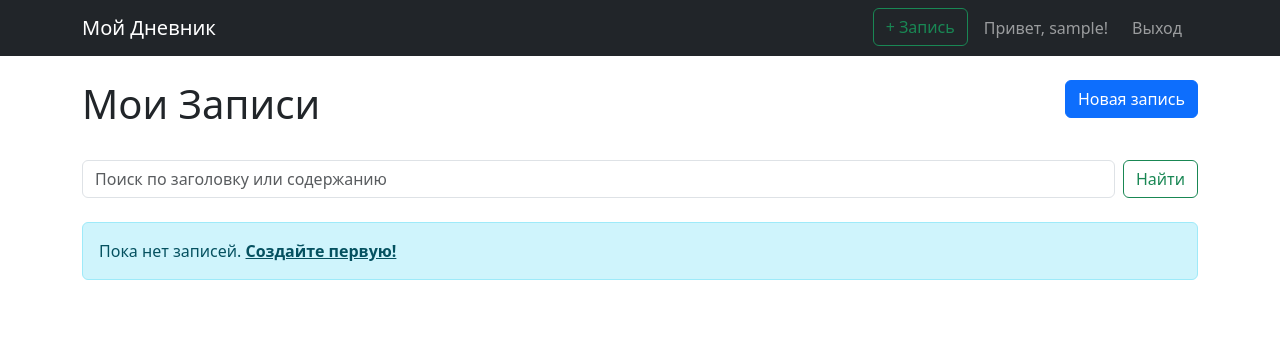
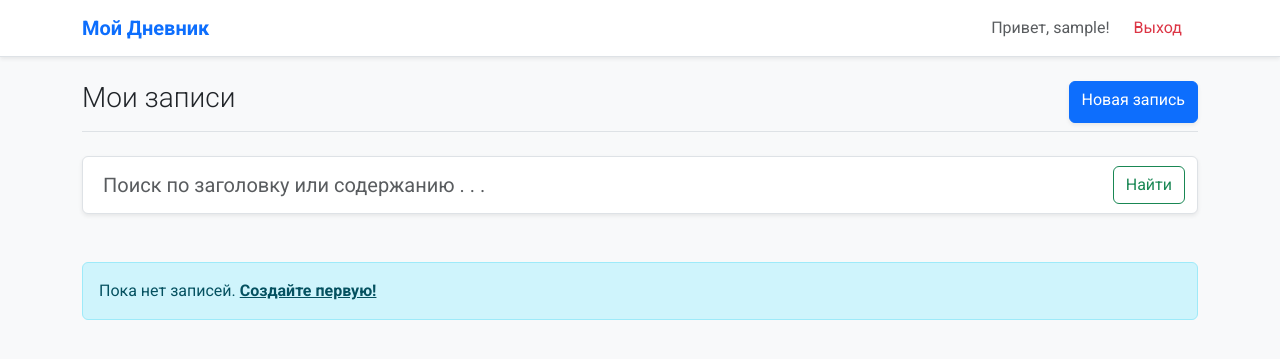
Before and after one commit to Klimchuk-sergei/diary_project, a Django app: page / in a window 1280 px wide. Shown: the top 359 px of the page. Run offline with Django 5.2, Linux system fonts and the light colour scheme; the visitor is signed in with stand-in values (Sample User, id 1); data that the repository does not hold is empty; some libraries are stand-ins or nearby versions.

Commit message:
create templates finish

```diff
--- a/config/settings.py
+++ b/config/settings.py
@@ -22,6 +22,7 @@ INSTALLED_APPS = [
     'users',
     'widget_tweaks',
     'django_bootstrap5',
+    'django.contrib.sites',
 ]
 
 MIDDLEWARE = [
@@ -94,7 +95,9 @@ DEFAULT_AUTO_FIELD = 'django.db.models.BigAutoField'
 
 LOGIN_REDIRECT_URL = '/'
 LOGOUT_REDIRECT_URL = '/'
-LOGIN_URL = '/login/'
+LOGIN_URL = '/auth/login/'
+
+SITE_ID = 1
 
 EMAIL_BACKEND = 'django.core.mail.backends.smtp.EmailBackend'
 EMAIL_HOST = os.getenv('EMAIL_HOST')
--- a/config/urls.py
+++ b/config/urls.py
@@ -4,7 +4,7 @@ from django.urls import path, include
 urlpatterns = [
     path('admin/', admin.site.urls),
     # авторизация, login, logout
-    path('', include('django.contrib.auth.urls')),
+    path('auth/', include('django.contrib.auth.urls')),
     # регистрация, профиль
     path('users/', include('users.urls', namespace='users')),
     # дневник, main page
--- a/diary/templates/base.html
+++ b/diary/templates/base.html
@@ -1,30 +1,48 @@
 {% load static %}
 <!DOCTYPE html>
+
 <html lang="ru">
 <head>
     <meta charset="UTF-8">
     <meta name="viewport" content="width=device-width, initial-scale=1.0">
     <title>{% block title %}Личный Дневник{% endblock %}</title>
+
+    <link rel="preconnect" href="https://fonts.googleapis.com">
+    <link rel="preconnect" href="https://fonts.gstatic.com" crossorigin>
+    <link href="https://fonts.googleapis.com/css2?family=Roboto:wght@300;400;700&display=swap" rel="stylesheet">
+
     {% load django_bootstrap5 %}
     {% bootstrap_css %}
+
+    <style>
+        /* Применяем шрифт ко всему телу документа */
+        body {
+            font-family: 'Roboto', sans-serif !important;
+        }
+        /* Делаем заголовки немного тоньше для современного вида (опционально) */
+        h1, h2, h3, h4, h5, h6 {
+            font-weight: 300;
+        }
+    </style>
+
 </head>
-<body>
-    <nav class="navbar navbar-expand-lg navbar-dark bg-dark">
+<body class="bg-light"> <!-- фон сайта -->
+    <nav class="navbar navbar-expand-lg navbar-light bg-white border-bottom shadow-sm">
         <div class="container">
-            <a class="navbar-brand" href="{% url 'diary:entry_list' %}">Мой Дневник</a>
+            <a class="navbar-brand text-primary fw-bold" href="{% url 'diary:entry_list' %}">Мой Дневник</a>
             <div class="collapse navbar-collapse" id="navbarNav">
                 <ul class="navbar-nav ms-auto">
                     {% if user.is_authenticated %}
+<!--                        <li class="nav-item">-->
+<!--                            <a class="btn btn-primary me-2" href="{% url 'diary:entry_create' %}">+ Запись</a>-->
+<!--                        </li>-->
                         <li class="nav-item">
-                            <a class="btn btn-outline-success me-2" href="{% url 'diary:entry_create' %}">+ Запись</a>
-                        </li>
-                        <li class="nav-item">
-                            <span class="nav-link">Привет, {{ user.username }}!</span>
+                            <span class="nav-link text-muted">Привет, {{ user.username }}!</span>
                         </li>
                         <li class="nav-item">
                             <form method="post" action="{% url 'logout' %}" class="d-inline">
                                 {% csrf_token %}
-                                <button type="submit" class="nav-link btn btn-link" style="border: none; background: none; color: rgba(255,255,255,.55); padding: 0.5rem 1rem; cursor: pointer;">
+                                <button type="submit" class="nav-link btn btn-link text-danger" style="border: none; background: none; color: rgba(255,255,255,.55); padding: 0.5rem 1rem; cursor: pointer;">
                                     Выход
                                 </button>
                             </form>
@@ -34,7 +52,7 @@
                             <a class="nav-link" href="{% url 'login' %}">Вход</a>
                         </li>
                         <li class="nav-item">
-                            <a class="nav-link btn btn-sm btn-outline-info ms-2" href="{% url 'users:register' %}">Регистрация</a>
+                            <a class="btn btn-outline-primary ms-2" href="{% url 'users:register' %}">Регистрация</a>
                         </li>
                     {% endif %}
                 </ul>
--- a/diary/templates/diary/entry_list.html
+++ b/diary/templates/diary/entry_list.html
@@ -3,22 +3,20 @@
 {% block title %}Мои записи{% endblock %}
 
 {% block content %}
-<div class="row mb-4">
-    <div class="col-md-8">
-        <h1>Мои Записи</h1>
-    </div>
-    <div class="col-md-4 text-end">
-        <a href="{% url 'diary:entry_create' %}" class="btn btn-primary">
-            <i class="fas fa-plus"></i> Новая запись
-        </a>
-    </div>
+<div class="d-flex justify-content-between align-item-center mb-4 border-bottom pb-2">
+    <h1 class="h3 fw-light">Мои записи</h1>
+
+    <a href="{% url 'diary:entry_create' %}" class="btn btn-primary btm-lg shadow-sm">
+         Новая запись
+    </a>
+
 </div>
 
 <!-- ФОРМА ПОИСКА  -->
-<form method="GET" class="d-flex mb-4" role="search">
-    <input class="form-control me-2" type="search" placeholder="Поиск по заголовку или содержанию"
+<form method="GET" class="d-flex mb-5 p-1 bg-white rounded shadow-sm border" role="search">
+    <input class="form-control form-control-lg me-3 border-0" type="search" placeholder="Поиск по заголовку или содержанию . . ."
            aria-label="Search" name="q" value="{{ request.GET.q|default:'' }}">
-    <button class="btn btn-outline-success" type="submit">Найти</button>
+    <button class="btn btn-outline-success align-self-center me-2" type="submit">Найти</button>
 </form>
 
 
@@ -26,19 +24,22 @@
     <div class="row row-cols-1 row-cols-md-2 row-cols-lg-3 g-4">
         {% for entry in entries %}
             <div class="col">
-                <div class="card h-100 shadow-sm">
+                <div class="card h-100 shadow-lg border-0 rounded-3">
                     <div class="card-body d-flex flex-column">
-                        <h5 class="card-title text-primary">{{ entry.title }}</h5>
-                        <p class="card-text text-muted small">
-                            {{ entry.content|truncatechars:100 }}
+                        <h4 class="card-title text-primary mb-3">{{ entry.title }}</h4>
+                        <p class="card-text text-muted small mb-4">
+                            {{ entry.content|truncatechars:150 }}
                         </p>
-                        <div class="mt-auto pt-3 border-top">
+                        <div class="mt-auto d-flex justify-content-between align-items-center pt-3 border-top">
                             <a href="{% url 'diary:entry_detail' pk=entry.pk %}" class="btn btn-sm btn-info">
                                 Подробнее
                             </a>
+                            <a href="{% url 'diary:entry_update' pk=entry.pk %}" class="btn btn-sm btn-outline-secondary">
+                                Редактировать
+                            </a>
                         </div>
                     </div>
-                    <div class="card-footer text-muted small">
+                    <div class="card-footer bg-light text-muted small">
                         Создано: {{ entry.created_at|date:"d M Y" }}
                     </div>
                 </div>
--- a/users/templates/registration/login.html
+++ b/users/templates/registration/login.html
@@ -7,6 +7,9 @@
 <div class="row justify-content-center">
     <div class="col-md-6">
         <h1 class="mb-4">Вход</h1>
+        <div class="text-end mb-3">
+            <a href="{% url 'password_reset' %}" class="small text-muted">Забыли пароль?</a>
+        </div>
         <form method="post" class="card p-4 shadow-sm">
             {% csrf_token %}
 
--- a/users/templates/registration/password_reset_subject.txt
+++ b/users/templates/registration/password_reset_subject.txt
@@ -0,0 +1 @@
+Сброс пароля для {{ site_name }}
--- a/users/views.py
+++ b/users/views.py
@@ -1,9 +1,9 @@
 from django.urls import reverse_lazy
 from django.views.generic import CreateView
-from django.contrib.auth.forms import UserCreationForm
+from .forms import CustomUserCreationForm
 
 
 class RegisterView(CreateView):
-    form_class = UserCreationForm  # Форма для регистрации, и создания пользователя в БД
+    form_class = CustomUserCreationForm  # Форма для регистрации, и создания пользователя в БД
     template_name = 'users/register.html'
     success_url = reverse_lazy('login')  # перенаправление на страницу входа после успешной регистрации
```
Also changed, not shown: users/forms.py (added, +21 -0 lines), users/templates/registration/password_reset_email.html (+15 -0 lines), users/templates/registration/password_reset_email.txt (+11 -0 lines), README.md (added).
